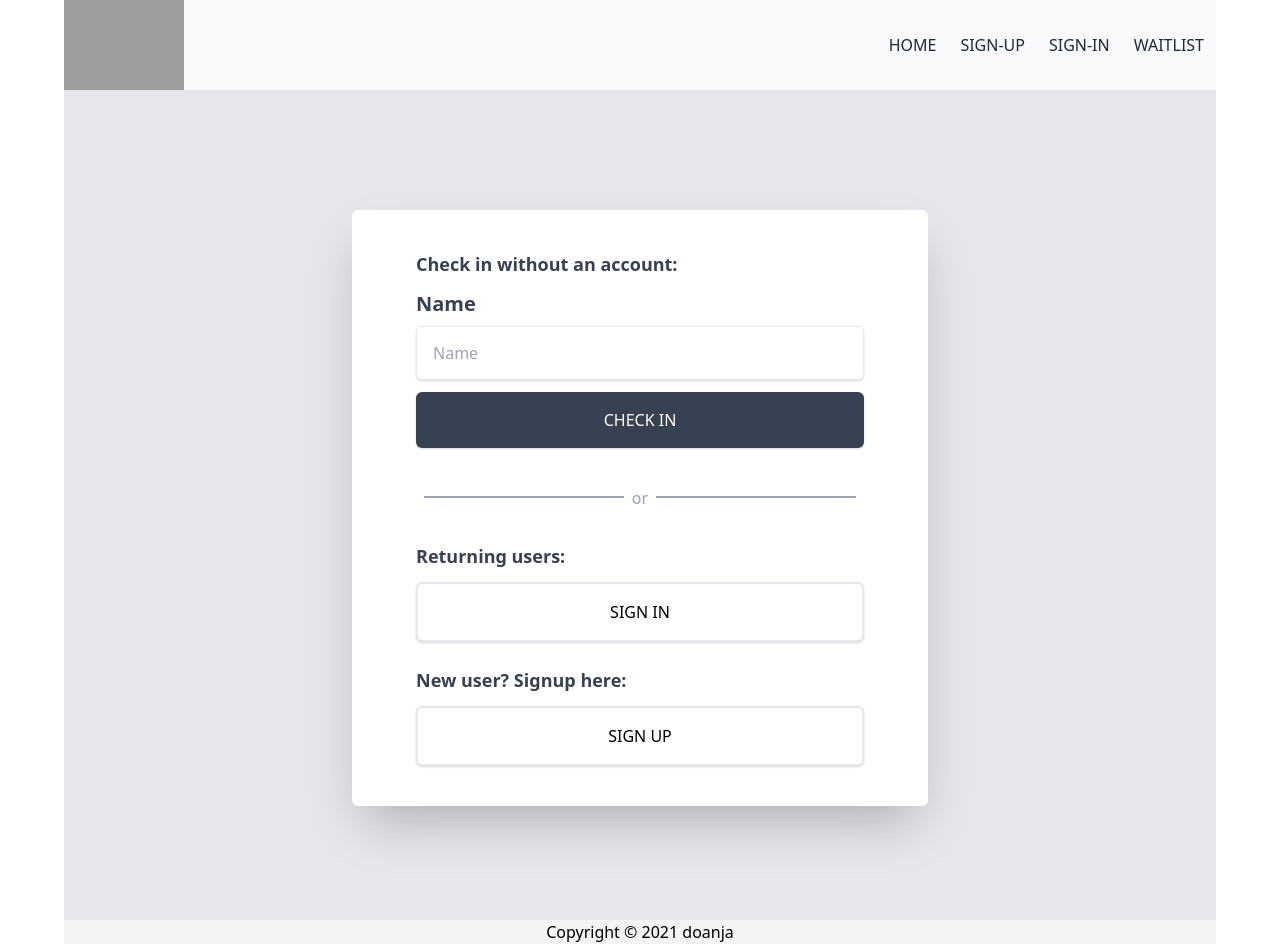
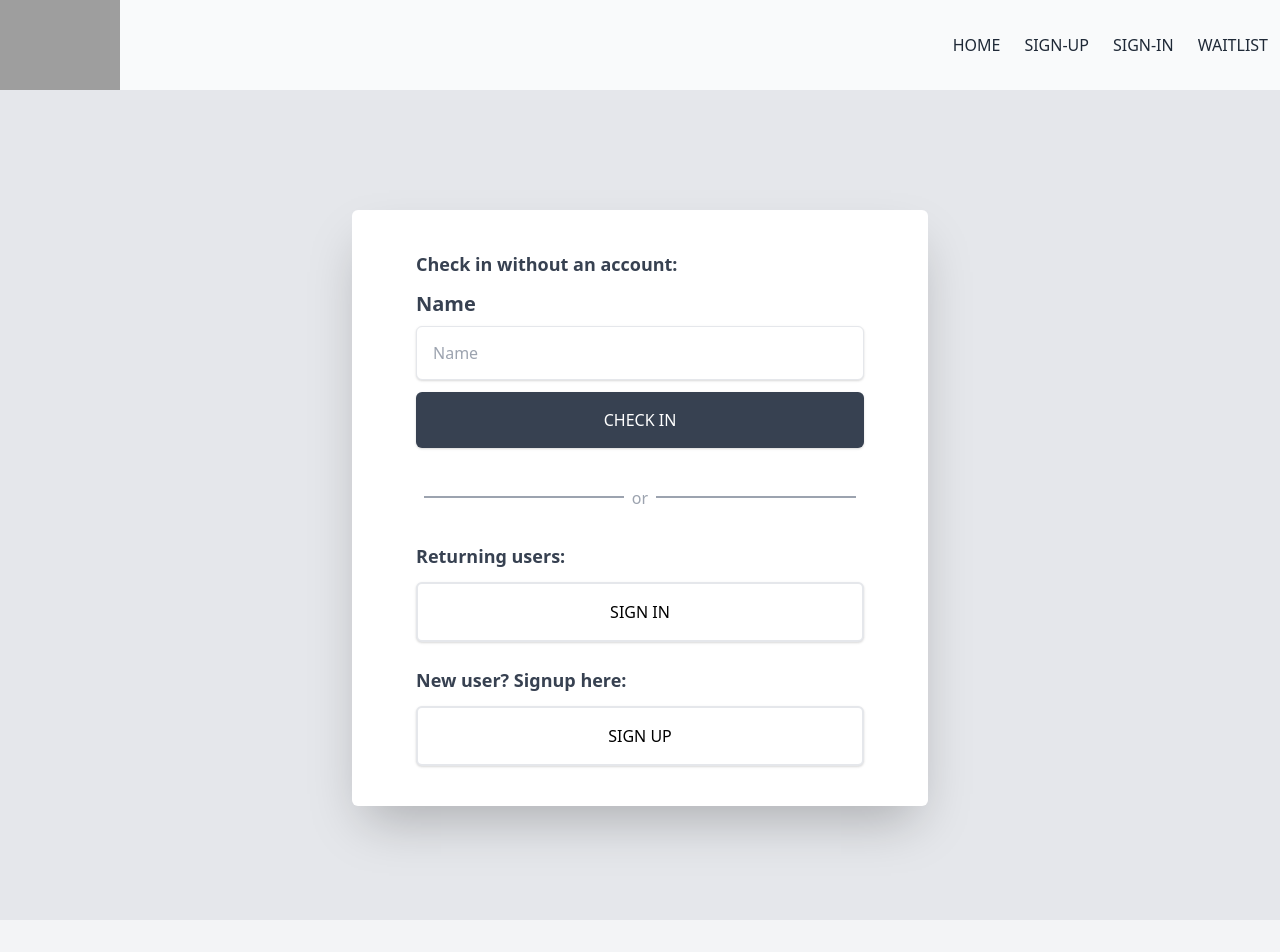
Before and after one commit to doanja/check-in, a Next.js app: page / in a window 1280 px wide. Shown: the top 952 px of the page. Built offline with nearby package versions, Linux system fonts and the light colour scheme; grey boxes are pictures that could not be loaded.

Commit message:
fixed border height on smaller screen

```diff
--- a/styles/index.css
+++ b/styles/index.css
@@ -38,7 +38,7 @@
 }
 
 .layout-wrap {
-  @apply flex flex-col h-screen max-w-6xl mx-auto;
+  @apply flex flex-col h-screen w-screen mx-auto;
 }
 
 .main-wrap {
@@ -54,7 +54,7 @@ nav {
 }
 
 footer {
-  @apply flex justify-center items-center w-full h-24 border-t-2 bg-gray-100;
+  @apply flex justify-center items-center w-full py-10 border-t-2 bg-gray-100;
 }
 
 @tailwind utilities;
```
